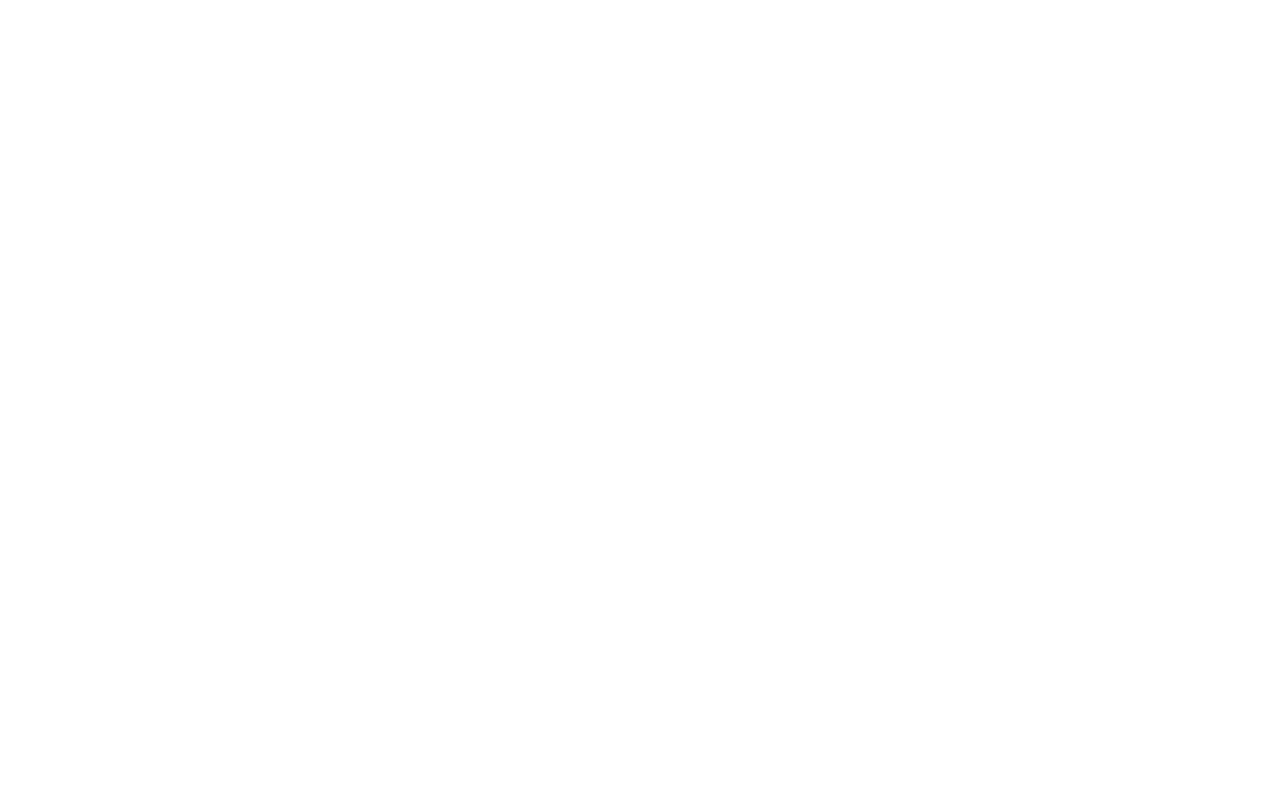
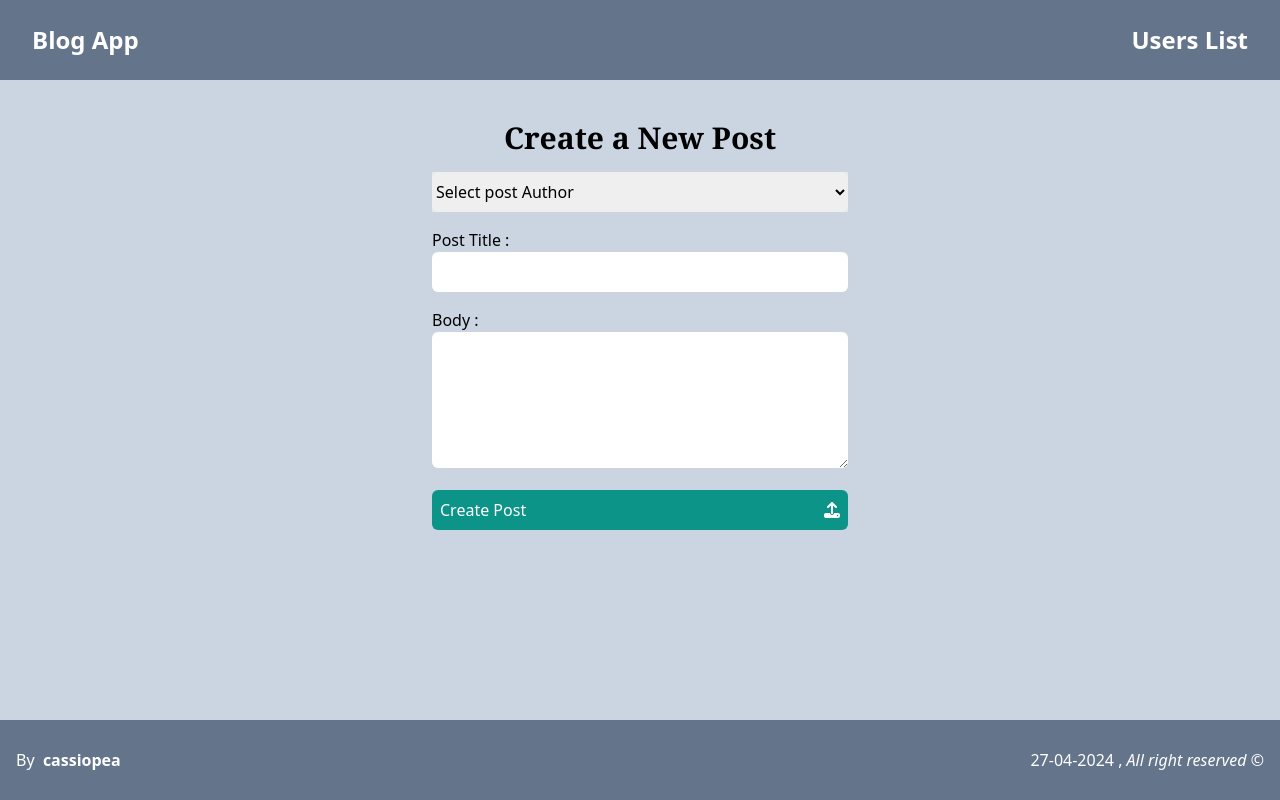
Before and after one commit to Cassiopea2103/blogapp_redux_rtk, a React (Vite) app: page /posts/new in a window 1280 px wide. Built offline with nearby package versions, Linux system fonts and the light colour scheme; data requests are answered from the project's data file.

Commit message:
New Post form

```diff
--- a/src/App.jsx
+++ b/src/App.jsx
@@ -3,6 +3,7 @@ import { Routes , Route } from "react-router-dom";
 import Layout from "./components/layout/" ;
 
 import PostsList from './features/posts/PostsList' ;
+import NewPost from "./features/posts/NewPost";
 
 import SingleUser from "./features/users/SingleUser";
 import UsersList from "./features/users/UsersList";
@@ -14,7 +15,7 @@ const App = () => {
 
                 <Route index element = { <PostsList /> } />
                 <Route path="/posts" >
-
+                    <Route path = "new" element =  { <NewPost /> } />
                 </Route>
 
                 <Route path = "/users" >
--- /dev/null
+++ b/src/features/posts/NewPost.jsx
@@ -0,0 +1,81 @@
+import { useSelector } from "react-redux";
+import { selectAllUsers } from "../users/usersSlice";
+
+
+import { FontAwesomeIcon } from '@fortawesome/react-fontawesome';
+import { faUpload } from '@fortawesome/free-solid-svg-icons';
+
+import { useState } from "react";
+import { useNavigate } from "react-router-dom";
+
+const NewPost = () => {
+
+    // retrieve users :
+    const users = useSelector ( state => selectAllUsers ( state ) ) ;
+
+    // temporary state :
+    const [ userId , setUserId ] = useState ( '' ) ;
+    const [ title , setTitle ] = useState ( '' ) ;
+    const [ body , setBody ] = useState ( '' ) ;
+
+    // user options :
+    const userOptions = users.map (
+        user => (
+            <option key = { user.id } value={user.id}>{ user.name }</option>
+        )
+    )
+
+    // submit handle function :
+    const handleSubmit= async ( ) => {
+
+    }
+
+
+    return <section className='max-w-2xl flex flex-col items-center mx-auto gap-4 py-10 px-32 w-full'>
+                <h1 className="text-3xl font-bold font-serif">Create a New Post</h1>
+
+                <form className="flex flex-col gap-4 w-full mx-auto" onSubmit={handleSubmit}>
+                    <div className="w-full bg-slate-200 ">
+                        <select className="w-full py-2 rounded-md" name="" id="">
+                            <option value="">Select post Author</option>
+                            { userOptions }
+                        </select>
+                    </div>
+
+                    <div>
+                        <label htmlFor="title">Post Title :</label>
+                        <input
+                            className="w-full py-2 rounded-md"
+                            type="text"
+                            required
+                            value = { title }
+                            // onChange = { onTitleChange }
+                        />
+                    </div>
+
+                    <div>
+                        <label htmlFor="body">Body :</label>
+                        <textarea
+                            className="w-full py-2 rounded-md"
+                            id="body"
+                            required
+                            rows={5}
+                            value = { title }
+                            // onChange = { onTitleChange }
+                        >
+
+                        </textarea>
+                    </div>
+
+                    <div>
+                        <button className="w-full ml-auto bg-teal-600 text-white px-2 py-2 rounded-md flex justify-between items-center" onClick = { handleSubmit }>
+                            <span>Create Post</span>
+                            <FontAwesomeIcon icon = { faUpload } />
+                        </button>
+                    </div>
+                </form>
+
+            </section>
+}
+
+export default NewPost ;
--- a/src/features/posts/PostsList.jsx
+++ b/src/features/posts/PostsList.jsx
@@ -1,5 +1,7 @@
 import { useFetchPostsQuery } from './postsSlice' ;
 import SinglePost from './SinglePost' ;
+
+import { Link } from 'react-router-dom';
 
 const PostsList = () => {
 
@@ -12,13 +14,21 @@ const PostsList = () => {
         content = <h1>Loading data...</h1>
     }
     if ( isSuccess ) {
-        content = posts.ids.map ( postId  => <SinglePost key = { postId } post = { posts.entities [ postId ]} /> )
+        content = (
+            <>
+                <Link to={'/posts/new'} className='border border-green-600 bg-white px-4 py-1 rounded-md text-green-800 flex gap-1 items-center ml-[400px] hover:bg-green-600 hover:text-white'>
+                    <span>Create a new post</span>
+                </Link>
+
+                { posts.ids.map ( postId  => <SinglePost key = { postId } post = { posts.entities [ postId ]} /> ) }
+            </>
+        )
     }
     else if ( isError ) content = <h1 className='text-red-500'>{error.message}</h1>
 
 
     return (
-        <section className='max-w-7x flex flex-col items-center mx-auto gap-2 py-5'>
+        <section className='max-w-7xl flex flex-col items-center mx-auto gap-2 py-5'>
             {content}
         </section>
     )
--- a/src/features/posts/postsSlice.js
+++ b/src/features/posts/postsSlice.js
@@ -96,7 +96,7 @@ export const postsSlice = apiSlice.injectEndpoints (
                                 }
                             )
 
-                            // modify cached users :
+                            // update cached users :
                             return postsAdapter.setAll ( initialState , responseData ) ;
                         } ,
 
@@ -105,7 +105,9 @@ export const postsSlice = apiSlice.injectEndpoints (
                             ...result.ids.map ( id => ({ type : 'POST' , id }) )
                         ]
                     }
-                )
+                ) ,
+
+                // create a new post:
             }
         )
     }
--- a/src/features/users/SingleUser.jsx
+++ b/src/features/users/SingleUser.jsx
@@ -48,7 +48,7 @@ const SingleUser = () => {
 
 
     return (
-        <section className='max-w-7x flex flex-col items-center mx-auto gap-2 py-5'>
+        <section className='max-w-7xl flex flex-col items-center mx-auto gap-2 py-5'>
             { content }
         </section>
     )
```
